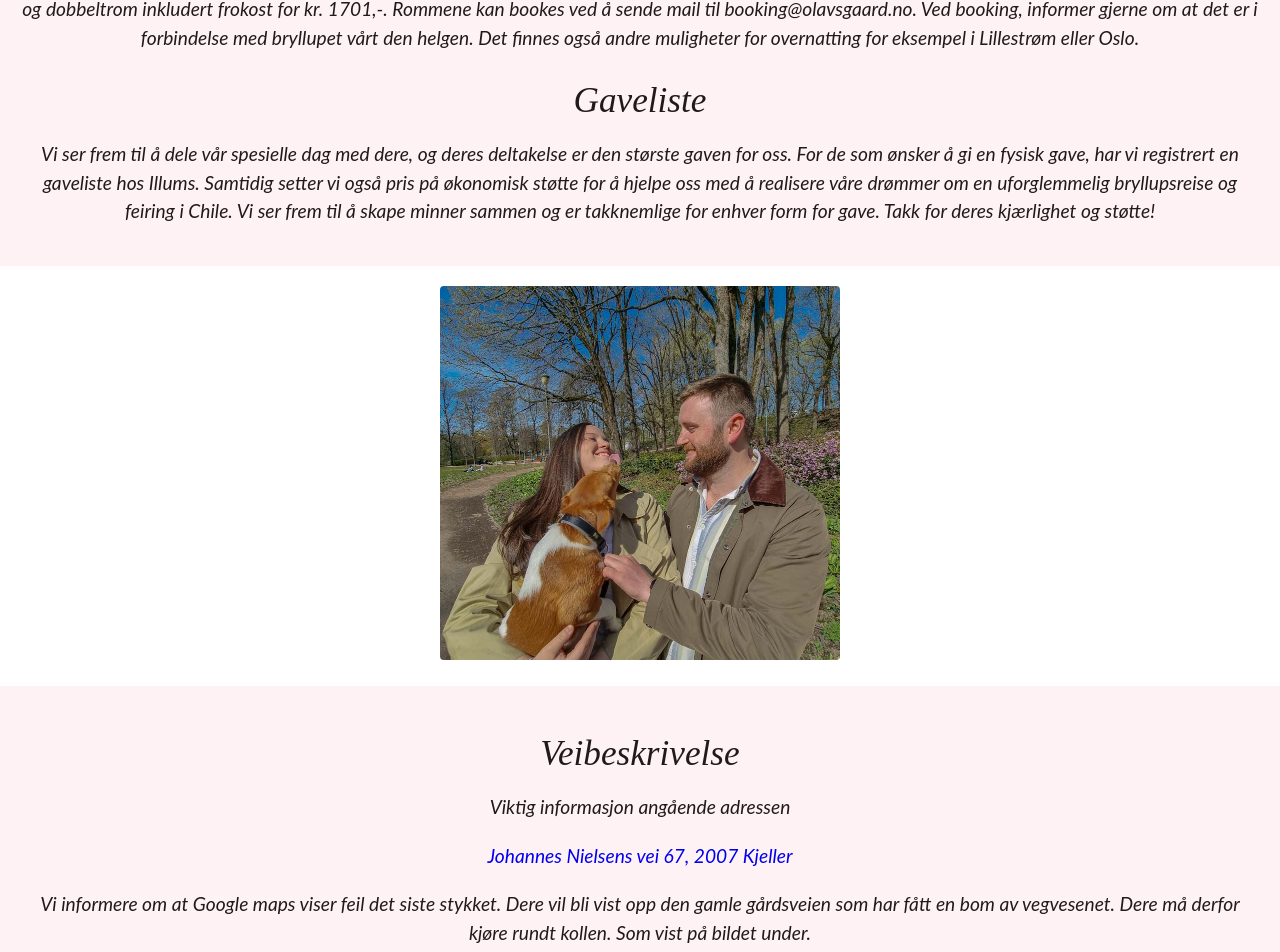
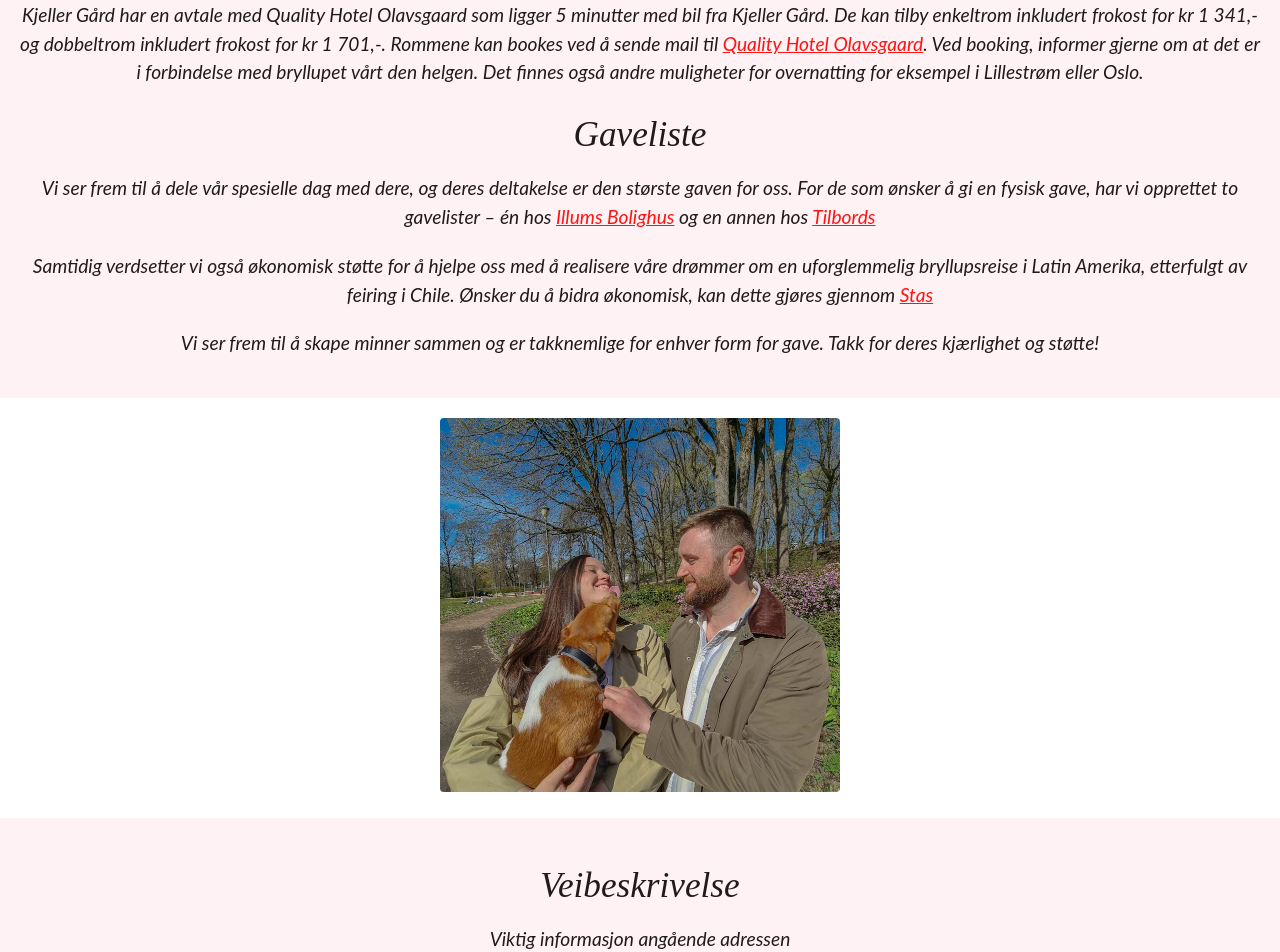
Before and after one commit to 181221/181221.github.io, a Vue app: page / in a window 1280 px wide. Shown: the part 1517-2469 px from the top of the page. Built offline with nearby package versions, Linux system fonts and the light colour scheme; a web font is replaced by a local one.

Commit message:
fiks linker og tekst

```diff
--- a/src/components/ImageTextBlock.vue
+++ b/src/components/ImageTextBlock.vue
@@ -11,8 +11,8 @@ defineProps({
     </div>
     <div class="text-container">
       <p>
-        Vi gleder oss til å dele denne spesielle dagen med deg, og håper du vil være med på å gjøre vår bryllupsfeiring
-        komplett.
+        Vi gleder oss til å dele denne spesielle dagen med dere, og håper dere vil være med på å gjøre vår
+        bryllupsfeiring til en uforglemmelig dag!
       </p>
     </div>
   </div>
@@ -40,5 +40,6 @@ defineProps({
   padding: 20px;
   font-size: larger;
   padding-top: 0;
+  color: var(--graa-tekst);
 }
 </style>
--- a/src/components/RoadInfo.vue
+++ b/src/components/RoadInfo.vue
@@ -5,7 +5,7 @@
       <template v-slot:content>
         Viktig informasjon angående adressen
         <div class="line-break"></div>
-        <a class="roadlink" href="https://maps.app.goo.gl/yNYE3xu49nBjfV4s5" target="_blank"
+        <a class="link-main" href="https://maps.app.goo.gl/yNYE3xu49nBjfV4s5" target="_blank"
           >Johannes Nielsens vei 67, 2007 Kjeller
         </a>
         <div class="line-break"></div>
@@ -27,10 +27,4 @@ import ImageBlock from "./ImageBlock.vue";
 #image-block {
   background: none;
 }
-.roadlink {
-  text-decoration: none;
-}
-.line-break {
-  margin-bottom: 20px;
-}
 </style>
--- a/src/components/WeddingFooter.vue
+++ b/src/components/WeddingFooter.vue
@@ -5,19 +5,22 @@
     <div class="footer-section">
       <h2 class="footer-title">Kontakt</h2>
       <p>Har du spørsmål eller ønsker å komme i kontakt med oss?</p>
-      <a href="mailto:bryllup@pederogcecilie.no">Send oss en e-post</a>
+      <p><a href="mailto:bryllup@pederogcecilie.no">Send oss en e-post</a></p>
     </div>
     <div class="footer-section">
       <h2 class="footer-title">Innspill og taler</h2>
       <p>Har du ideer, innspill eller ønsker å holde en tale under bryllupet?</p>
-      <p>Kontakt våre toastmastere: <a href="toastmaster@pederogcecilie.no">Sigurd og Jeanette</a></p>
+      <p>Kontakt våre toastmastere:</p>
+      <p><a href="toastmaster@pederogcecilie.no">Sigurd og Jeanette</a></p>
     </div>
   </div>
 </template>
 
 <style scoped>
 .footer {
-  margin: 2em 0;
+  padding: 2em 0;
+  color: var(--graa-tekst);
+  background: white;
 }
 a {
   color: black;
--- a/src/components/WeddingInfoBlock.vue
+++ b/src/components/WeddingInfoBlock.vue
@@ -33,19 +33,34 @@
       <template v-slot:title>Overnatting</template>
       <template v-slot:content>
         Kjeller Gård har en avtale med Quality Hotel Olavsgaard som ligger 5 minutter med bil fra Kjeller Gård. De kan
-        tilby enkeltrom inkludert frokost for kr. 1341,- og dobbeltrom inkludert frokost for kr. 1701,-. Rommene kan
-        bookes ved å sende mail til booking@olavsgaard.no. Ved booking, informer gjerne om at det er i forbindelse med
-        bryllupet vårt den helgen. Det finnes også andre muligheter for overnatting for eksempel i Lillestrøm eller
-        Oslo.
+        tilby enkeltrom inkludert frokost for kr 1 341,- og dobbeltrom inkludert frokost for kr 1 701,-. Rommene kan
+        bookes ved å sende mail til
+        <a class="link-main" href="mail:to:booking@olavsgaard.no">Quality Hotel Olavsgaard</a>. Ved booking, informer
+        gjerne om at det er i forbindelse med bryllupet vårt den helgen. Det finnes også andre muligheter for
+        overnatting for eksempel i Lillestrøm eller Oslo.
       </template>
     </WeddingSection>
+
     <WeddingSection>
       <template v-slot:title>Gaveliste</template>
       <template v-slot:content>
         Vi ser frem til å dele vår spesielle dag med dere, og deres deltakelse er den største gaven for oss. For de som
-        ønsker å gi en fysisk gave, har vi registrert en gaveliste hos Illums. Samtidig setter vi også pris på økonomisk
-        støtte for å hjelpe oss med å realisere våre drømmer om en uforglemmelig bryllupsreise og feiring i Chile. Vi
-        ser frem til å skape minner sammen og er takknemlige for enhver form for gave. Takk for deres kjærlighet og
+        ønsker å gi en fysisk gave, har vi opprettet to gavelister – én hos
+        <a
+          class="link-main"
+          href="https://www.illumsbolighus.no/on/demandware.store/Sites-illums_bolighus_no-Site/nb_NO/GiftRegistry-ShowOthers?id=f1edcd6274d920b80e0debf154"
+          target="_blank"
+          >Illums Bolighus</a
+        >
+        og en annen hos
+        <a class="link-main" href="https://www.tilbords.no/bryllup/vis-liste/133640" target="_blank">Tilbords</a>
+        <div class="line-break"></div>
+        Samtidig verdsetter vi også økonomisk støtte for å hjelpe oss med å realisere våre drømmer om en uforglemmelig
+        bryllupsreise i Latin Amerika, etterfulgt av feiring i Chile. Ønsker du å bidra økonomisk, kan dette gjøres
+        gjennom
+        <a class="link-main" href="https://stor.stas.app/gave/peder-og-cecilie" target="_blank">Stas</a>
+        <div class="line-break"></div>
+        Vi ser frem til å skape minner sammen og er takknemlige for enhver form for gave. Takk for deres kjærlighet og
         støtte!
       </template>
     </WeddingSection>
--- a/src/style.css
+++ b/src/style.css
@@ -10,7 +10,9 @@
   line-height: 1.5;
   font-weight: 400;
   --morkerosa: #ffabab;
+  --morkerose-shade: #FF1313;
   --lyserosa: #fef2f4;
+  --graa-tekst: #333333;
 
   color-scheme: light;
 
@@ -59,3 +61,12 @@ h3 {
   text-align: center;
   grid-template-rows: 400px auto auto auto auto;
 }
+
+.link-main
+{
+  color: var(--morkerose-shade);
+}
+
+.line-break {
+  margin-bottom: 20px;
+}
```
